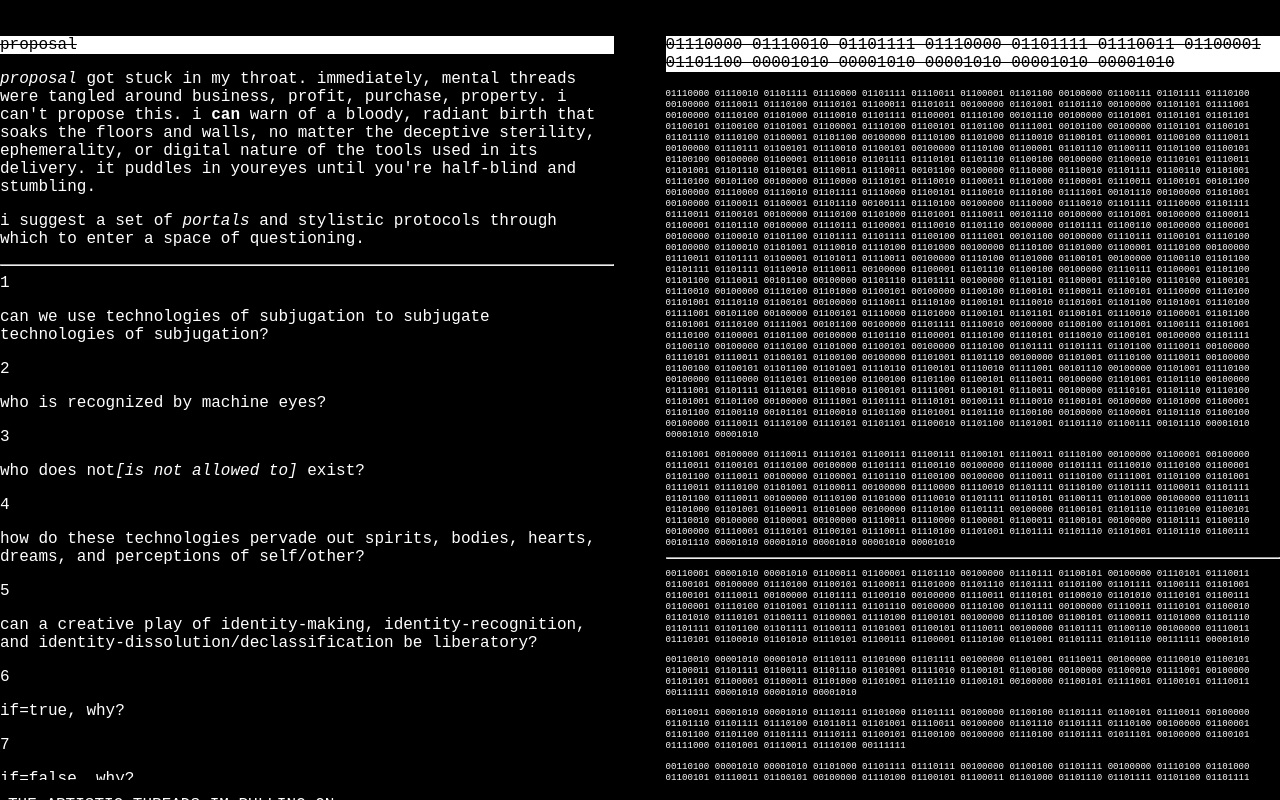
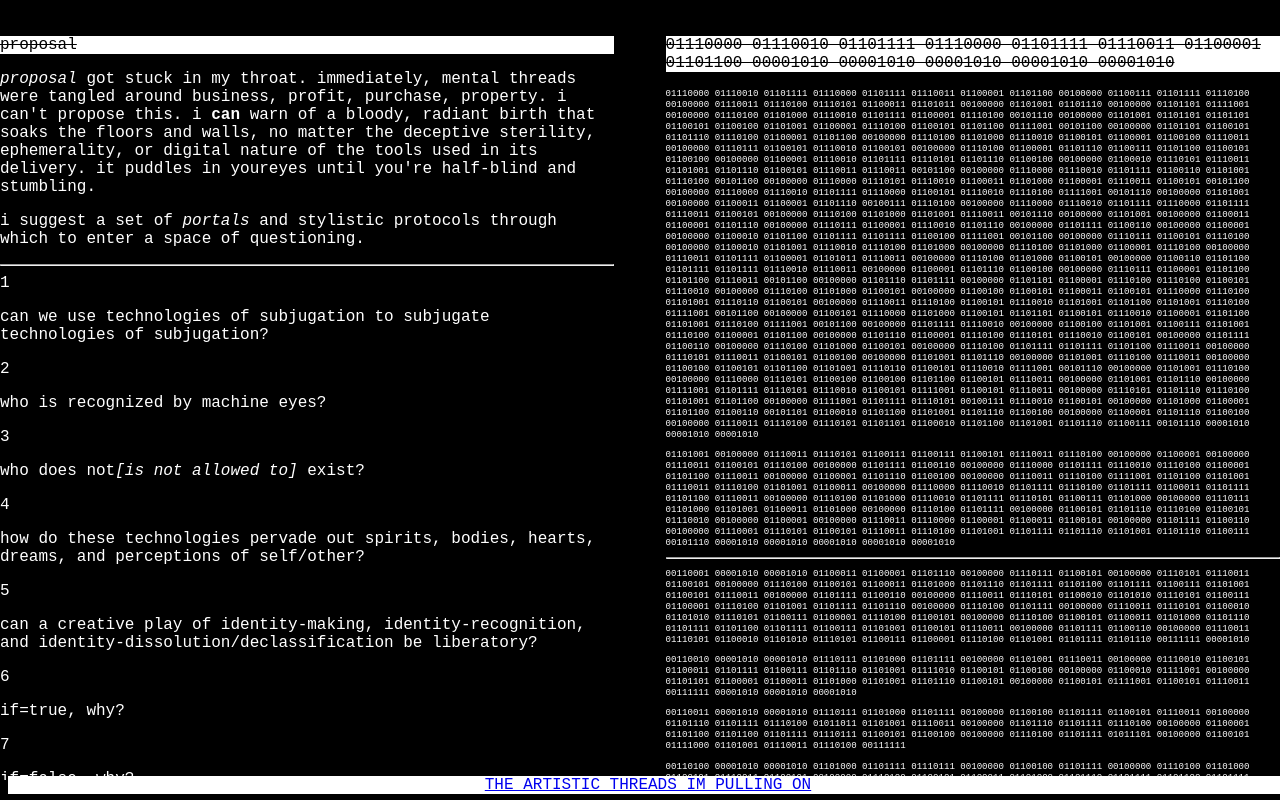
Before and after one commit to 3am00n/ARTX, a plain HTML site: page index.html in a window 1280 px wide. Drawn offline with Linux system fonts and the light colour scheme.

Commit message:
Update index.html

```diff
--- a/index.html
+++ b/index.html
@@ -21,8 +21,8 @@ position: fixed;
   z-index: 1;
   top: 95%;
   overflow-x: hidden;
-  padding-top: 20px;
-  text-align: centre;
+  padding-bottom: 20px;
+  text-align: center;
 
 }
 
@@ -180,9 +180,10 @@ position: fixed;
 
 <div class="middle">
 
-<p >
+<p class="main">
+  <a href="threads.html">
 THE ARTISTIC THREADS IM PULLING ON
-
+  </a>
 </p>
 
 </div>
```
